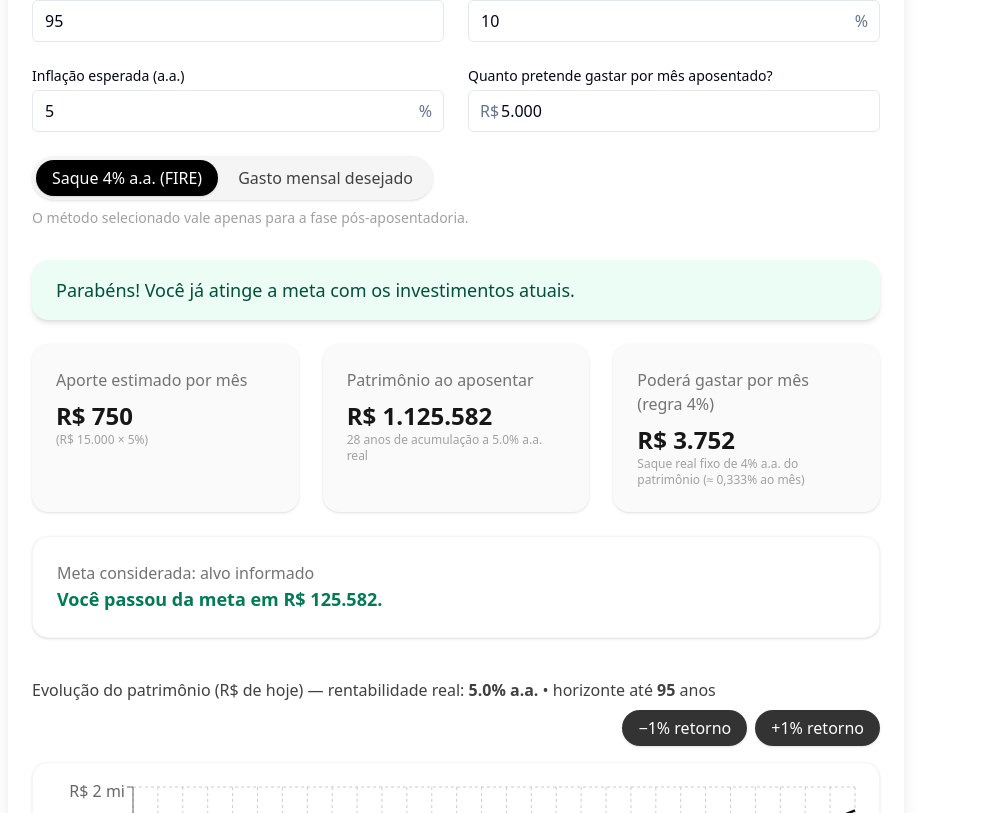
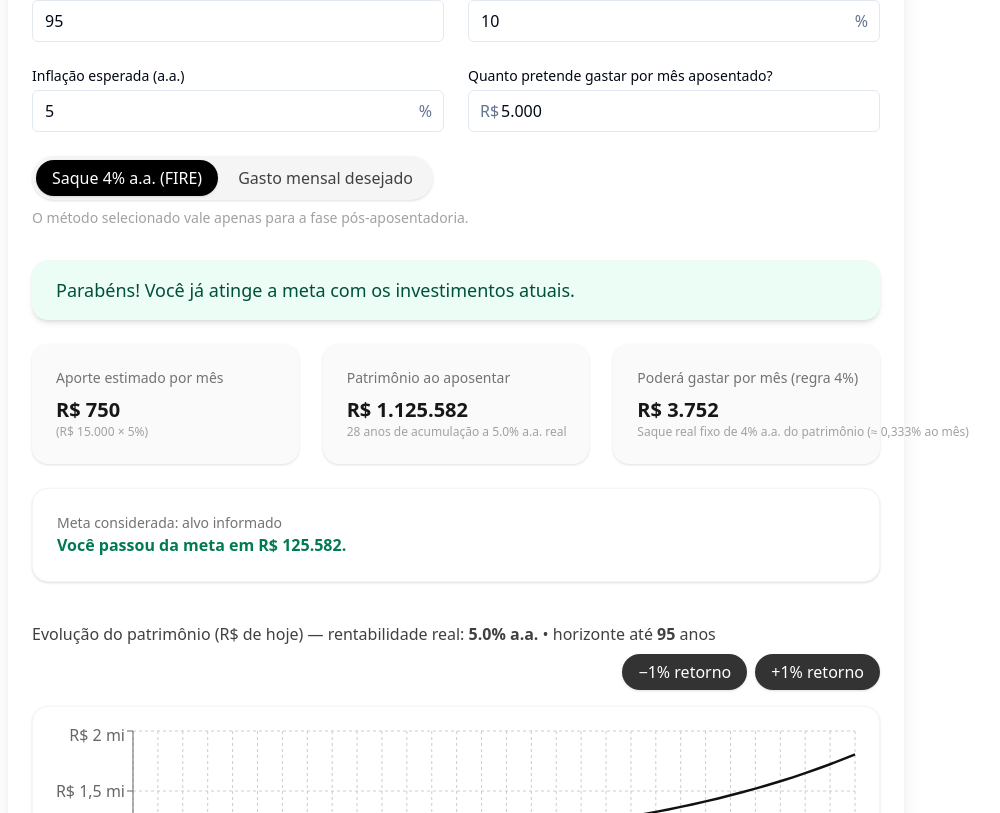
Before and after one commit to filiandrade/calculadora-aposentadoria, a React (Vite) app: page / in a window 1280 px wide. Shown: the part 462-1275 px from the top of the page, without its empty margins (184-1184 px from the left). Built offline with nearby package versions, Linux system fonts and the light colour scheme.

Commit message:
Atualização de múltiplos arquivos

```diff
--- a/src/App.tsx
+++ b/src/App.tsx
@@ -293,23 +293,23 @@ export default function App() {
 
         <div className="mt-6 grid gap-6 md:grid-cols-3">
           <div className="rounded-2xl bg-neutral-50 p-6 shadow-sm">
-            <div className="text-base text-neutral-500">Aporte estimado por mês</div>
-            <div className="mt-2 text-2xl font-semibold text-neutral-900">{fmtBRL(aporteMensal)}</div>
-            <div className="text-xs text-neutral-400">(R$ {rendaMensal.toLocaleString("pt-BR")} × {percInvestRenda}%)</div>
+            <div className="text-sm text-neutral-500 whitespace-nowrap">Aporte estimado por mês</div>
+            <div className="mt-2 text-xl font-semibold text-neutral-900 whitespace-nowrap">{fmtBRL(aporteMensal)}</div>
+            <div className="text-xs text-neutral-400 whitespace-nowrap">(R$ {rendaMensal.toLocaleString("pt-BR")} × {percInvestRenda}%)</div>
           </div>
 
           <div className="rounded-2xl bg-neutral-50 p-6 shadow-sm">
-            <div className="text-base text-neutral-500">Patrimônio ao aposentar</div>
-            <div className="mt-2 text-2xl font-semibold text-neutral-900">{fmtBRL(Math.round(saldoNaAposentadoria))}</div>
-            <div className="text-xs text-neutral-400">{anosAteApos} anos de acumulação a {(rentRealAA*100).toFixed(1)}% a.a. real</div>
+            <div className="text-sm text-neutral-500 whitespace-nowrap">Patrimônio ao aposentar</div>
+            <div className="mt-2 text-xl font-semibold text-neutral-900 whitespace-nowrap">{fmtBRL(Math.round(saldoNaAposentadoria))}</div>
+            <div className="text-xs text-neutral-400 whitespace-nowrap">{anosAteApos} anos de acumulação a {(rentRealAA*100).toFixed(1)}% a.a. real</div>
           </div>
 
           <div className="rounded-2xl bg-neutral-50 p-6 shadow-sm">
-            <div className="text-base text-neutral-500">
+            <div className="text-sm text-neutral-500 whitespace-nowrap">
               Poderá gastar por mês ({metodoSaque === "gasto" ? "gasto desejado" : "regra 4%"})
             </div>
-            <div className="mt-2 text-2xl font-semibold text-neutral-900">{fmtBRL(Math.round(podeGastarMes))}</div>
-            <div className="text-xs text-neutral-400">
+            <div className="mt-2 text-xl font-semibold text-neutral-900 whitespace-nowrap">{fmtBRL(Math.round(podeGastarMes))}</div>
+            <div className="text-xs text-neutral-400 whitespace-nowrap">
               {metodoSaque === "gasto"
                 ? "Saque real fixo igual ao gasto desejado"
                 : "Saque real fixo de 4% a.a. do patrimônio (≈ 0,333% ao mês)"}
@@ -318,10 +318,10 @@ export default function App() {
         </div>
 
         <div className="mt-6 rounded-2xl bg-white p-6 shadow-sm border border-neutral-100">
-          <div className="text-base text-neutral-500">
+          <div className="text-sm text-neutral-500 whitespace-nowrap">
             Meta considerada: {alvoPatrimonio > 0 ? "alvo informado" : "FIRE (gasto × 12 ÷ 4%)"}
           </div>
-          <div className={`text-lg font-semibold ${atingiu ? "text-emerald-700" : "text-amber-700"}`}>
+          <div className={`text-base font-semibold whitespace-nowrap ${atingiu ? "text-emerald-700" : "text-amber-700"}`}>
             {atingiu ? `Você passou da meta em ${fmtBRL(diff)}.` : `Faltam ${fmtBRL(-diff)} para atingir a meta.`}
           </div>
         </div>
```
